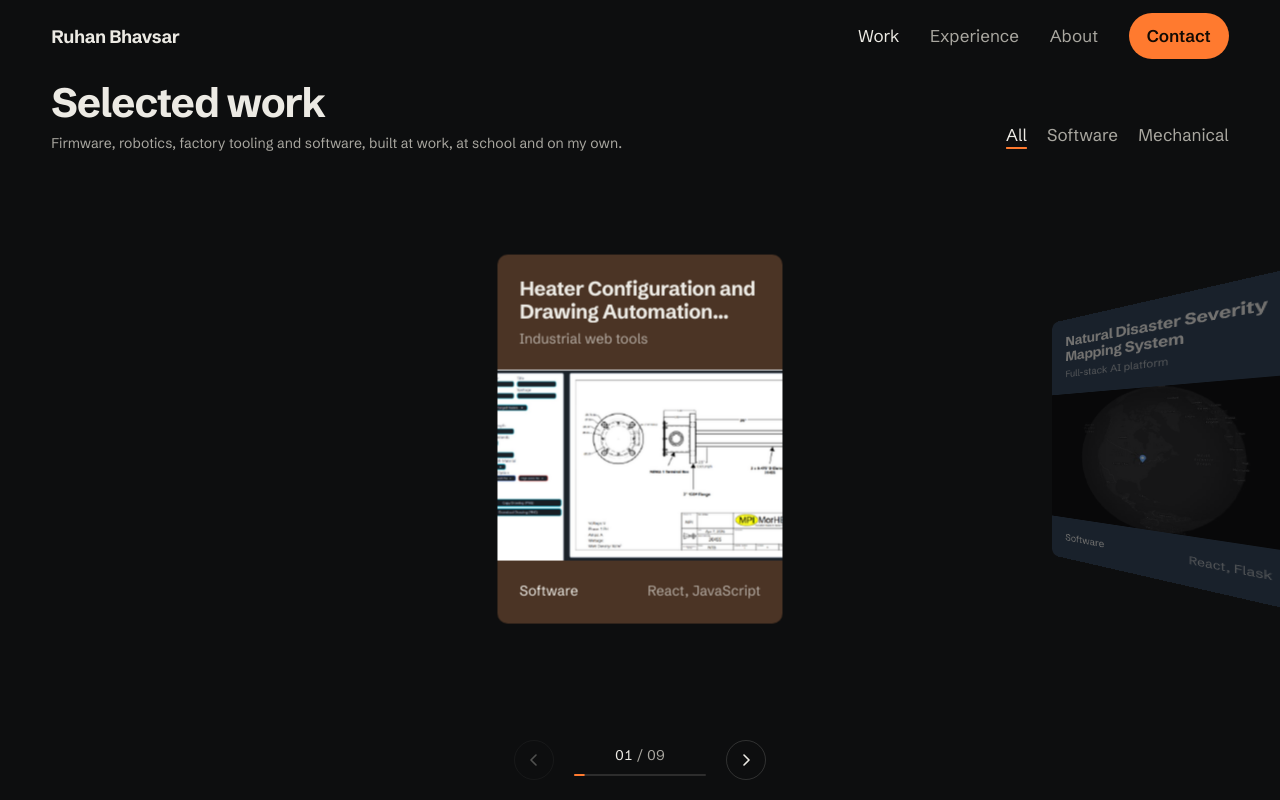
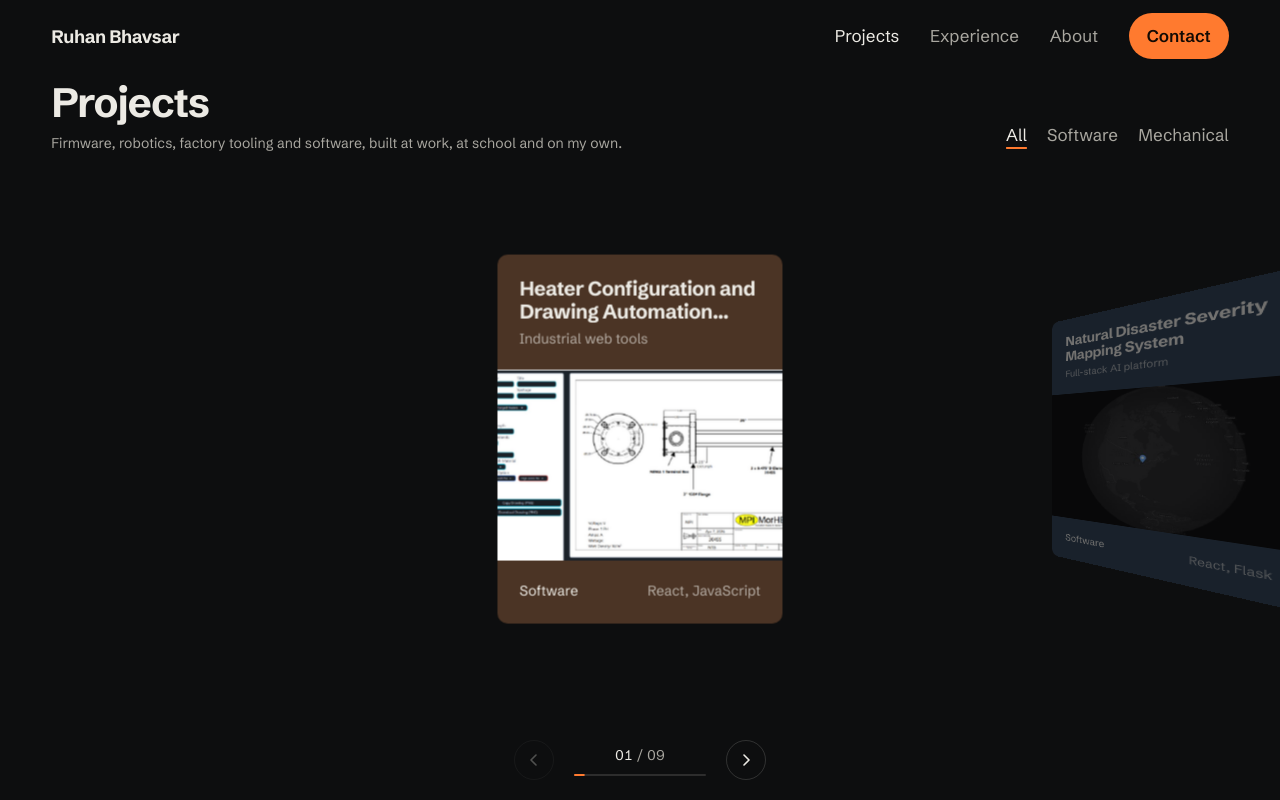
Before and after one commit to Ruhan456/React-Portfolio, a React (Create React App) app: page / in a window 1280 px wide. Both pictures are taken after a click on the button 482 px from the left and 313 px from the top of the page. Built offline with nearby package versions, Linux system fonts and the light colour scheme.

Commit message:
Rename Work to Projects in the nav, home card and project pages
Co-authored-by: Ruhan Bhavsar <Ruhan456@users.noreply.github.com>

```diff
--- a/src/data/homeCards.js
+++ b/src/data/homeCards.js
@@ -3,7 +3,7 @@ import { experiences, profile, projects } from "../components/portfolioData";
 export const homeCards = [
   {
     id: "work",
-    title: "Work",
+    title: "Projects",
     blurb: `${projects.length} projects across software, firmware and mechanical design.`,
     to: "/work",
     image: "/images/portfolio/thumbnails/robotic-hand.jpg",
--- a/src/pages/ProjectPage.js
+++ b/src/pages/ProjectPage.js
@@ -33,7 +33,7 @@ function ProjectPage() {
         title={project.title}
         lede={project.overview}
         backTo={backTo}
-        backLabel="Back to work"
+        backLabel="Back to projects"
         size="large"
       >
         <motion.div className="project-page__meta" {...metaMotion}>
@@ -120,7 +120,7 @@ function ProjectPage() {
 
       <p className="project-page__back">
         <Link className="text-link" to={backTo}>
-          Back to all work
+          Back to all projects
         </Link>
       </p>
     </main>
--- a/src/pages/WorkPage.js
+++ b/src/pages/WorkPage.js
@@ -85,7 +85,7 @@ function WorkPage() {
     <main className="work-page">
       <header className="work-page__intro">
         <div className="work-page__heading">
-          <h1>Selected work</h1>
+          <h1>Projects</h1>
           <p>Firmware, robotics, factory tooling and software, built at work, at school and on my own.</p>
         </div>
         <div className="work-page__filters" role="group" aria-label="Filter projects">
--- a/src/shell/SiteHeader.js
+++ b/src/shell/SiteHeader.js
@@ -4,7 +4,7 @@ import { profile } from "../components/portfolioData";
 import "./SiteHeader.css";
 
 const links = [
-  { to: "/work", label: "Work" },
+  { to: "/work", label: "Projects" },
   { to: "/experience", label: "Experience" },
   { to: "/about", label: "About" },
 ];
```
